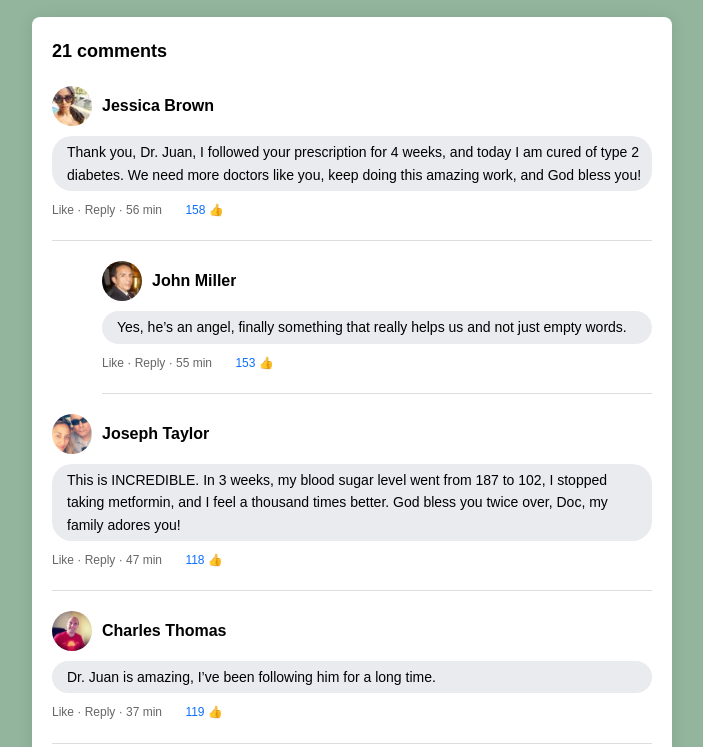
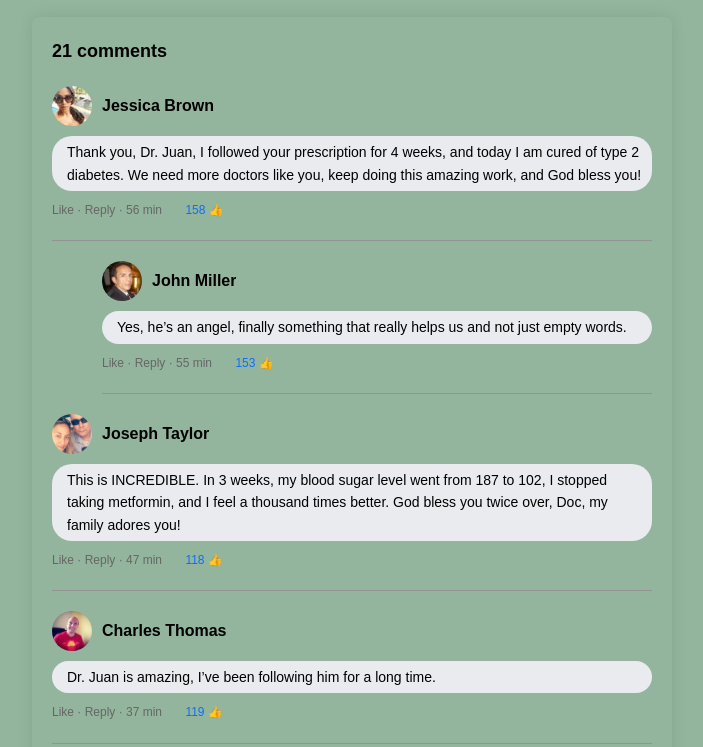
Before and after one commit to lucasgomesdacruz/diabetes-, a plain HTML site: page index.html in a window 1280 px wide. Shown: the part 696-1443 px from the top of the page, without its empty margins (288-991 px from the left). Drawn offline with nearby package versions, Linux system fonts and the light colour scheme; no server answers.

Commit message:
feat: novo layout

```diff
--- a/style.css
+++ b/style.css
@@ -107,7 +107,7 @@ body {
 .comment-section {
     width: 50%;
     margin: 20px auto;
-    background-color: #fff;
+    background-color: #93B59D;
     padding: 20px;
     border-radius: 8px;
     box-shadow: 0px 0px 15px rgba(0, 0, 0, 0.1);
@@ -121,7 +121,7 @@ body {
 .comment {
     margin-bottom: 20px;
     padding-bottom: 20px;
-    border-bottom: 1px solid #ddd;
+    border-bottom: 1px solid #929292;
 }
 
 .user-info {
@@ -263,7 +263,7 @@ body {
 
     .video-section {
         padding: 20px;
-        background-color: #fff;
+        background-color: #93B59D;
         margin: 20px auto;
         width: 100%;
         display: flex;
```
